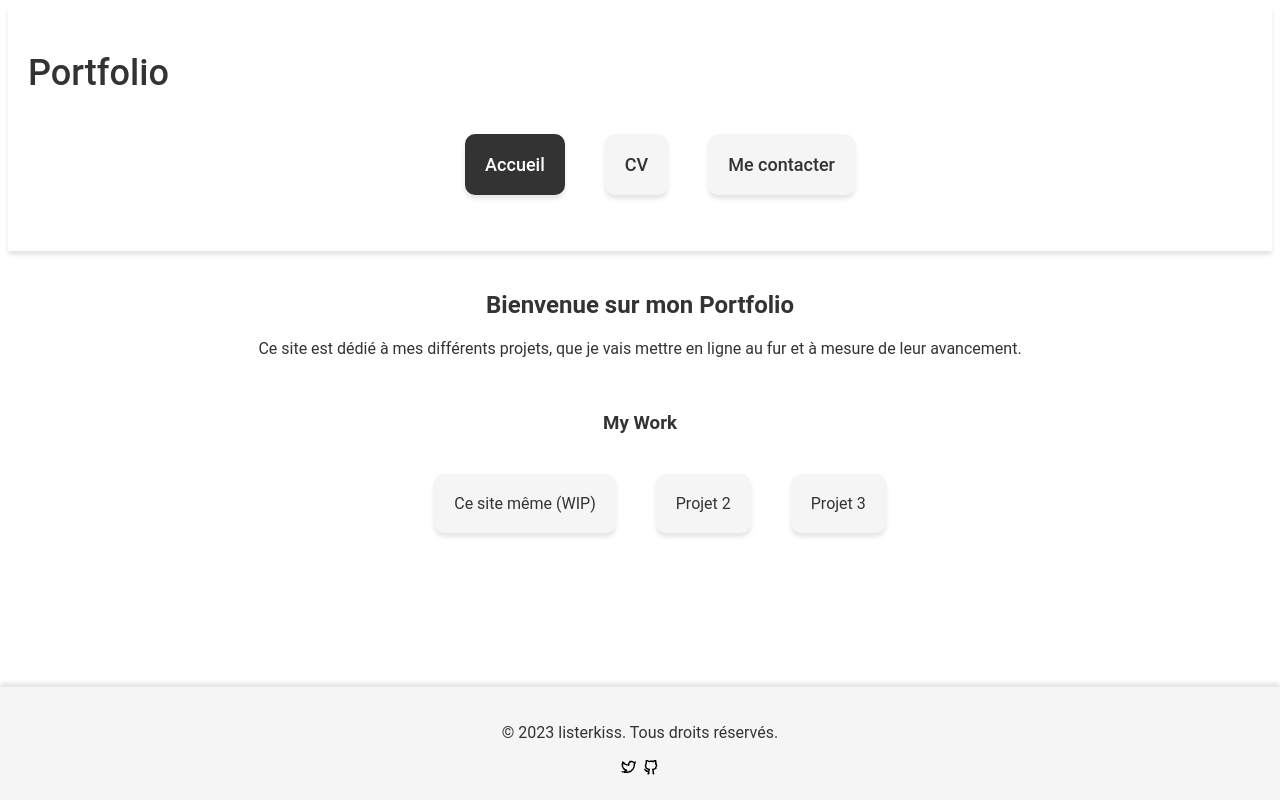
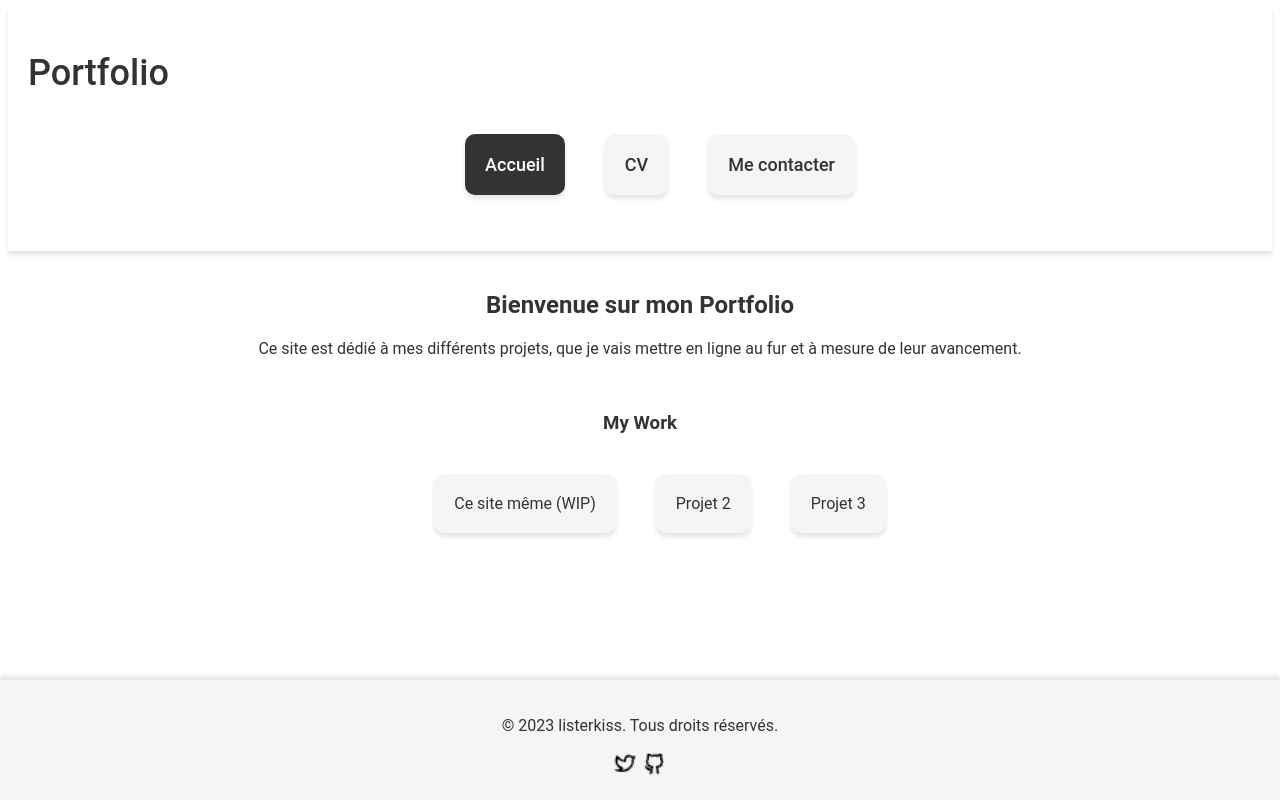
Before and after one commit to listerkiss/portfolio, a plain HTML site: page index.html in a window 1280 px wide. Drawn offline with Linux system fonts and the light colour scheme.

Commit message:
Petite retouche

```diff
--- a/index.html
+++ b/index.html
@@ -32,9 +32,11 @@
 		</main>
 
 		<footer>
-			<p>&copy; 2023 listerkiss. Tous droits réservés.</p>
-			<a href="https://twitter.com/listerkiss"><img src="img/twitter-line.png" alt="logo-twitter"></a>
-			<a href="gttps://www.github.com/listerkiss"><img src="img/github-line.png" alt="logo-github"></a>
+			<div class="content">
+				<p>&copy; 2023 listerkiss. Tous droits réservés.</p>
+			<a href="https://twitter.com/listerkiss"><img src="img/twitter-line.png" alt="logo-twitter" class="logo-twitter"></a>
+			<a href="https://www.github.com/listerkiss"><img src="img/github-line.png" alt="logo-github" class="logo-github"></a>
+		</div>
 		</footer>
 </body>
 </html>
--- a/style.css
+++ b/style.css
@@ -103,3 +103,13 @@ footer {
 	padding: 20px;
 	box-shadow: 0 -4px 4px rgba(0, 0, 0, 0.1);
 }
+
+.logo-twitter {
+	height: 25px;
+	width: 25px;
+}
+
+.logo-github {
+	height: 25px;
+	width: 25px;
+}
```
Also changed, not shown: contact.html (+5 -2 lines), cv.html (+2 -2 lines).
